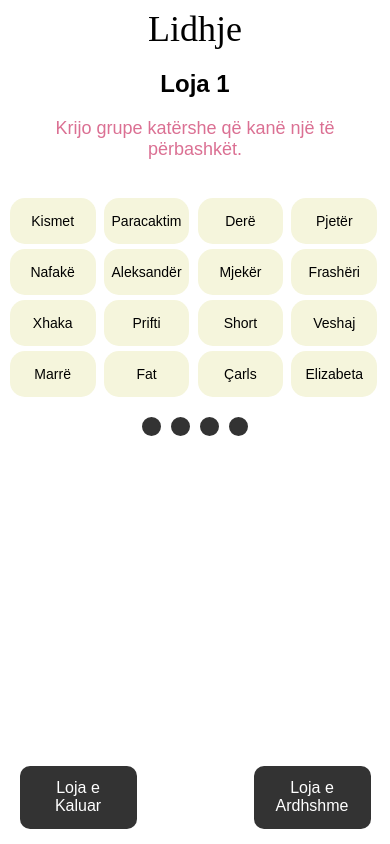
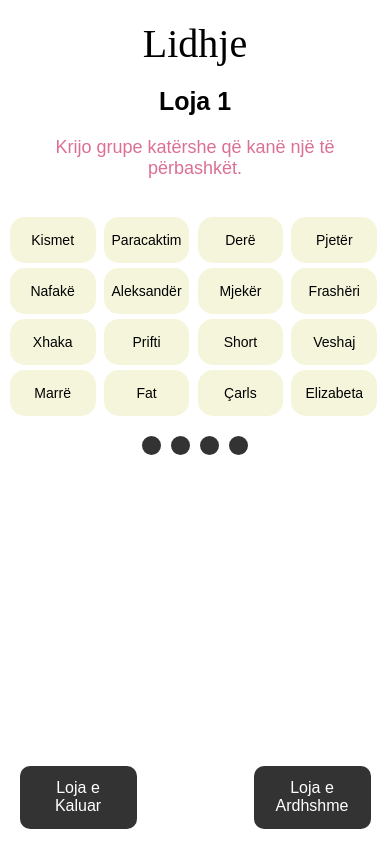
Before and after one commit to dea2001/Lidhje, a React (Vite) app: page / in a window 390 px wide. Built offline with nearby package versions, Linux system fonts and the light colour scheme; a web font is replaced by a local one.

Commit message:
Update App.css

```diff
--- a/src/App.css
+++ b/src/App.css
@@ -179,11 +179,13 @@ button {
 
 @media (max-width: 768px) {
   h1 {
-    font-size: 36px;
+    font-size: 40px;
+    margin-top: 20px;
   }
 
-  h3 {
-    font-size: 45px;
+  h2 {
+    font-size: 25px;
+    margin-top: 20px;
   }
 
   button {
```
